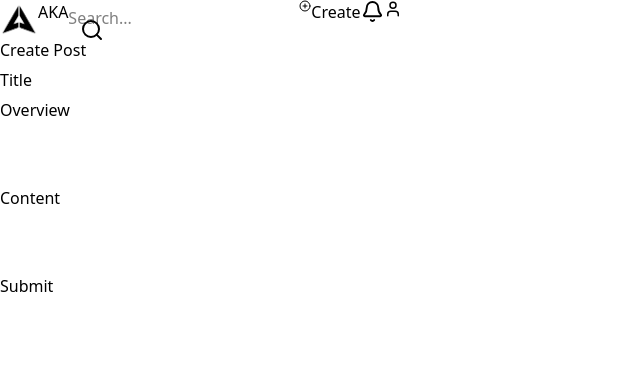
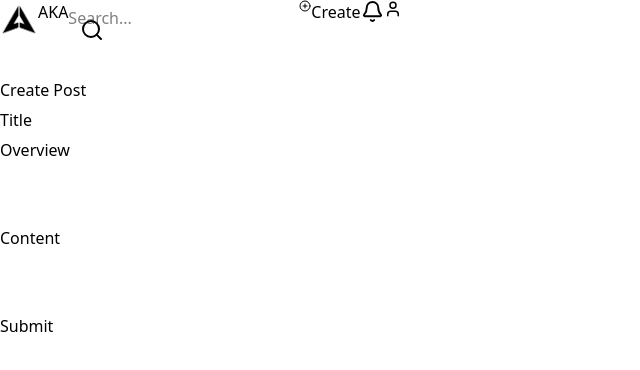
Before and after one commit to aka-space/aka-space-fediverse, a Next.js app in the folder frontend/: page /post/create in a window 1280 px wide. Shown: the top 370 px of the page, without its empty margins (0-640 px from the left). Built offline with nearby package versions, Linux system fonts and the light colour scheme.

Commit message:
style(post): add style tailwind for page

```diff
--- a/frontend/src/app/(home)/post/create/page.tsx
+++ b/frontend/src/app/(home)/post/create/page.tsx
@@ -31,8 +31,14 @@ const CreatePostForm = () => {
         console.log('Post Data:', postData);
     };
     return (
-        <div>
-            <PostForm postData={postData} handleChange={handleChange} handleSubmit={handleSubmit} />
+        <div className="w-full px-6 mt-10">
+            <div className="max-w-4xl mx-auto w-full">
+                <PostForm
+                    postData={postData}
+                    handleChange={handleChange}
+                    handleSubmit={handleSubmit}
+                />
+            </div>
         </div>
     );
 };
```
